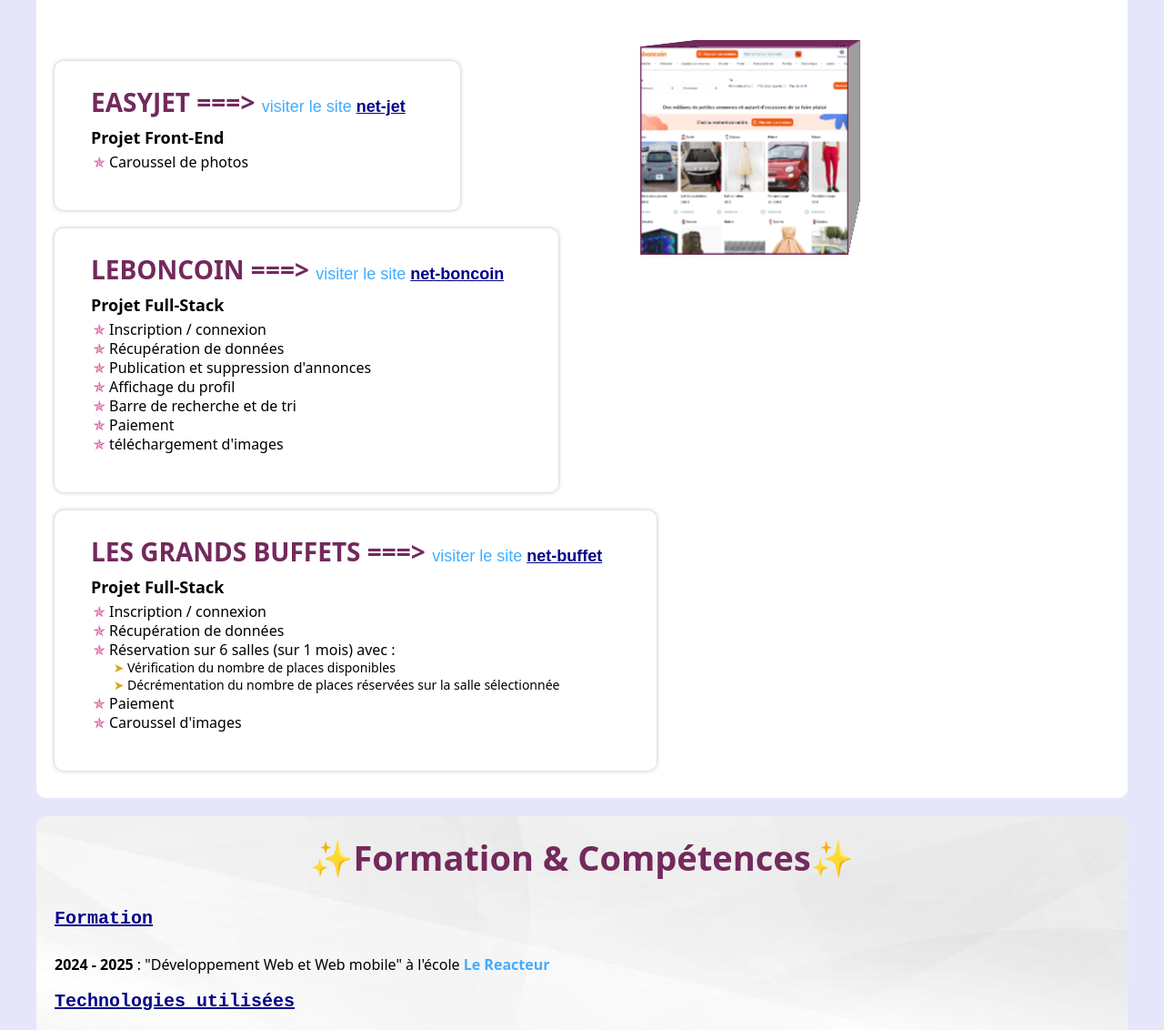
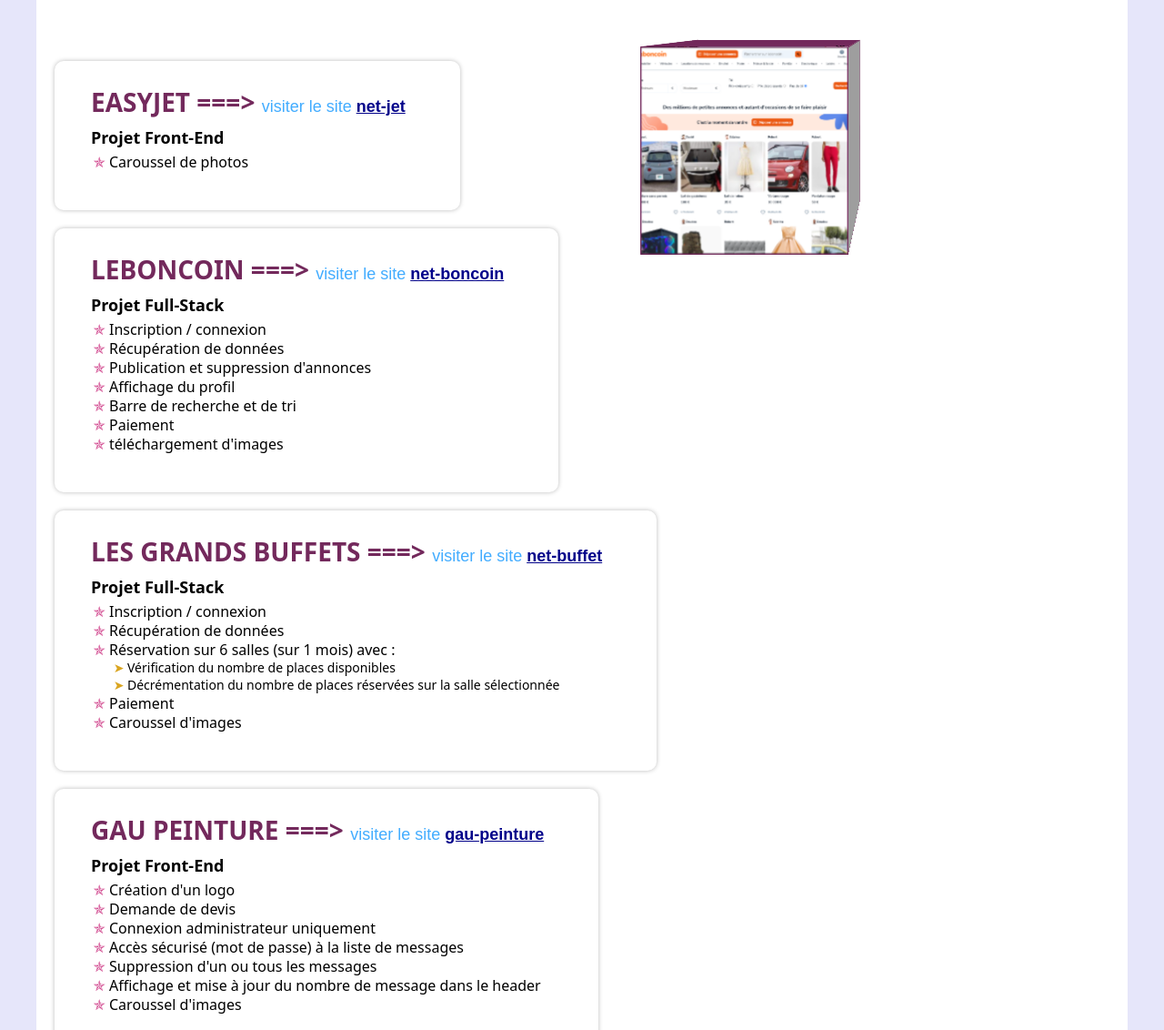
Before and after one commit to SabrinaVernier/SabrinaVernier.github.io, a plain HTML site: page index.html in a window 1280 px wide. Shown: the part 1178-2310 px from the top of the page at 91% size. Drawn offline with Linux system fonts and the light colour scheme; grey boxes are pictures that could not be loaded; a web font is replaced by a local one.

Commit message:
add gau-peinture

```diff
--- a/index.html
+++ b/index.html
@@ -131,18 +131,27 @@
               <div class="wrap container">
                 <div class="cube">
                   <div class="front">
-                    <img src="./assets/IMGS/B-net-jet.png" alt="" />
+                    <img src="./assets/IMGS/B-net-jet.png" alt="net-jet" />
                   </div>
                   <div class="back">
-                    <img src="./assets/IMGS/B-net-buffet.png" alt="" />
+                    <img
+                      src="./assets/IMGS/B-net-buffet.png"
+                      alt="net-buffet"
+                    />
                   </div>
                   <div class="top">Hello</div>
                   <div class="bottom">World</div>
                   <div class="left">
-                    <img src="./assets/IMGS/B-net-boncoin.png" alt="" />
+                    <img
+                      src="./assets/IMGS/B-net-boncoin.png"
+                      alt="net-boncoin"
+                    />
                   </div>
                   <div class="right">
-                    <img src="./assets/IMGS/B-capture-portfolio.png" alt="" />
+                    <img
+                      src="./assets/IMGS/B-gau-peinture.png"
+                      alt="gau peinture"
+                    />
                   </div>
                 </div>
               </div>
@@ -209,6 +218,34 @@
                         </ul>
                       </li>
                       <li>Paiement</li>
+                      <li>Caroussel d'images</li>
+                    </ul>
+                  </div>
+                </li>
+
+                <li>
+                  <div class="description">
+                    <h4>
+                      Gau Peinture ===>
+                      <a href="https://gau-peinture.netlify.app" target="_blank"
+                        >Visiter le site <span>gau-peinture</span></a
+                      >
+                    </h4>
+                    <h5>Projet Front-End</h5>
+                    <ul>
+                      <li>Création d'un logo</li>
+                      <li>Demande de devis</li>
+                      <li>Connexion administrateur uniquement</li>
+                      <li>
+                        Accès sécurisé (mot de passe) à la liste de messages
+                      </li>
+                      <li>Suppression d'un ou tous les messages</li>
+
+                      <li>
+                        Affichage et mise à jour du nombre de message dans le
+                        header
+                      </li>
+
                       <li>Caroussel d'images</li>
                     </ul>
                   </div>
```
Also changed, not shown: assets/IMGS/B-gau-peinture.png (added).
